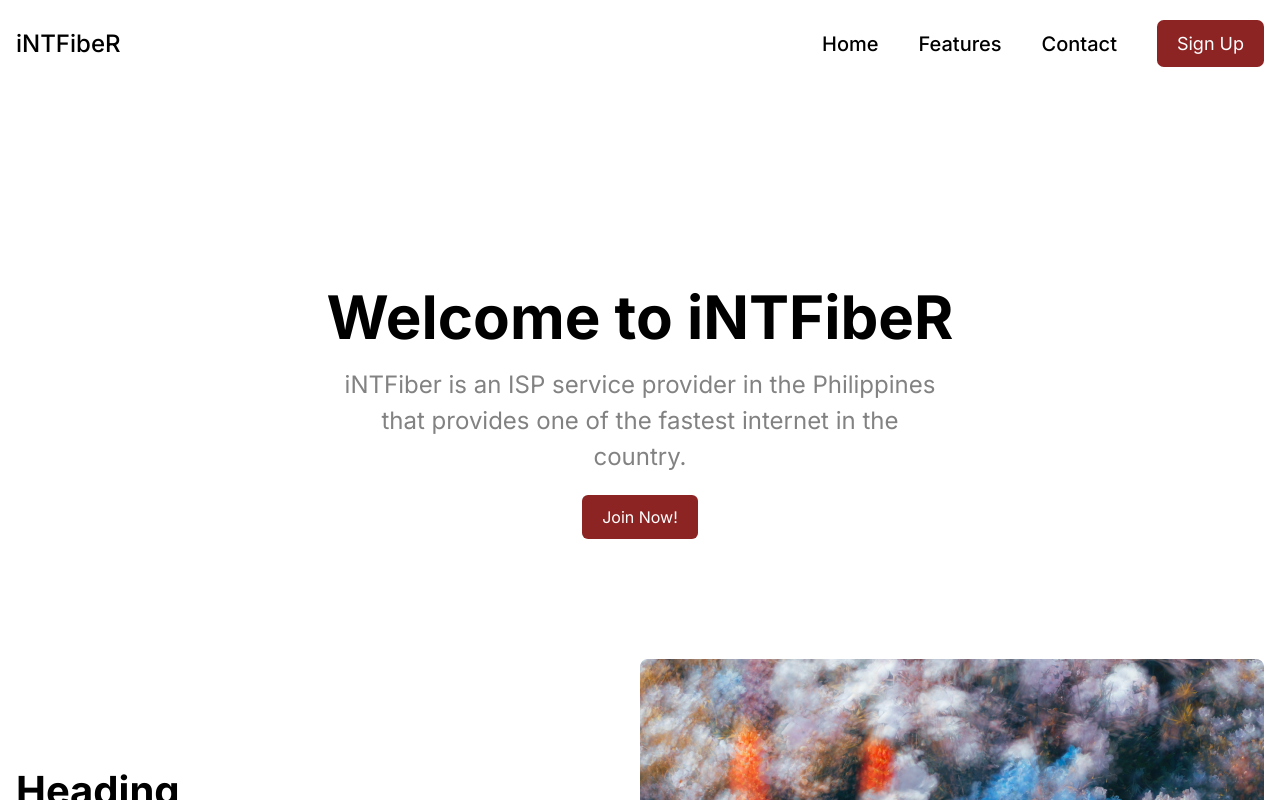
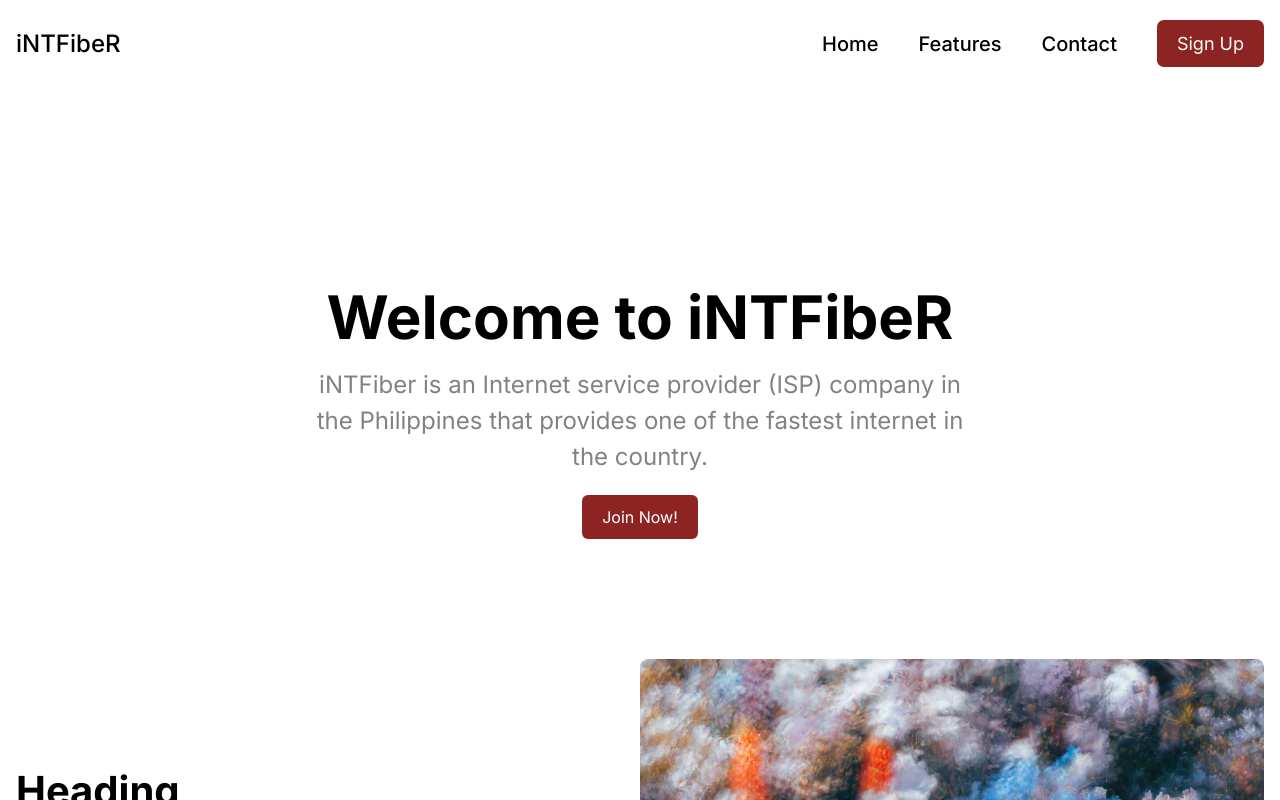
Before and after one commit to jamescasipong/isp-services, a React (Vite) app: page / in a window 1280 px wide. Shown: the top 800 px of the page. Built offline with nearby package versions, Linux system fonts and the light colour scheme.

Commit message:
Update Home.jsx

```diff
--- a/src/components/sections/Home.jsx
+++ b/src/components/sections/Home.jsx
@@ -8,7 +8,7 @@ const Home = () => {
     <section id="home" className='flex w-full justify-center items-center flex-col gap-y-20'>
         <div className='flex-col flex flex-1 items-center justify-center w-full py-10 sm:mt-40 mt-10'>
             <h1 className='font-bold text-6xl mb-5 sm:text-start text-center '>Welcome to iNTFibeR</h1>
-            <p className='mb-5 description max-w-[600px] text-center'>iNTFiber is an ISP service provider in the Philippines that provides one of the fastest internet in the country.
+            <p className='mb-5 description sm:max-w-[650px] sm:text-center text-justify'>iNTFiber is an Internet service provider (ISP) company in the Philippines that provides one of the fastest internet in the country.
             </p>
             <Button link="#" label="Join Now!"></Button>
         </div>
```
